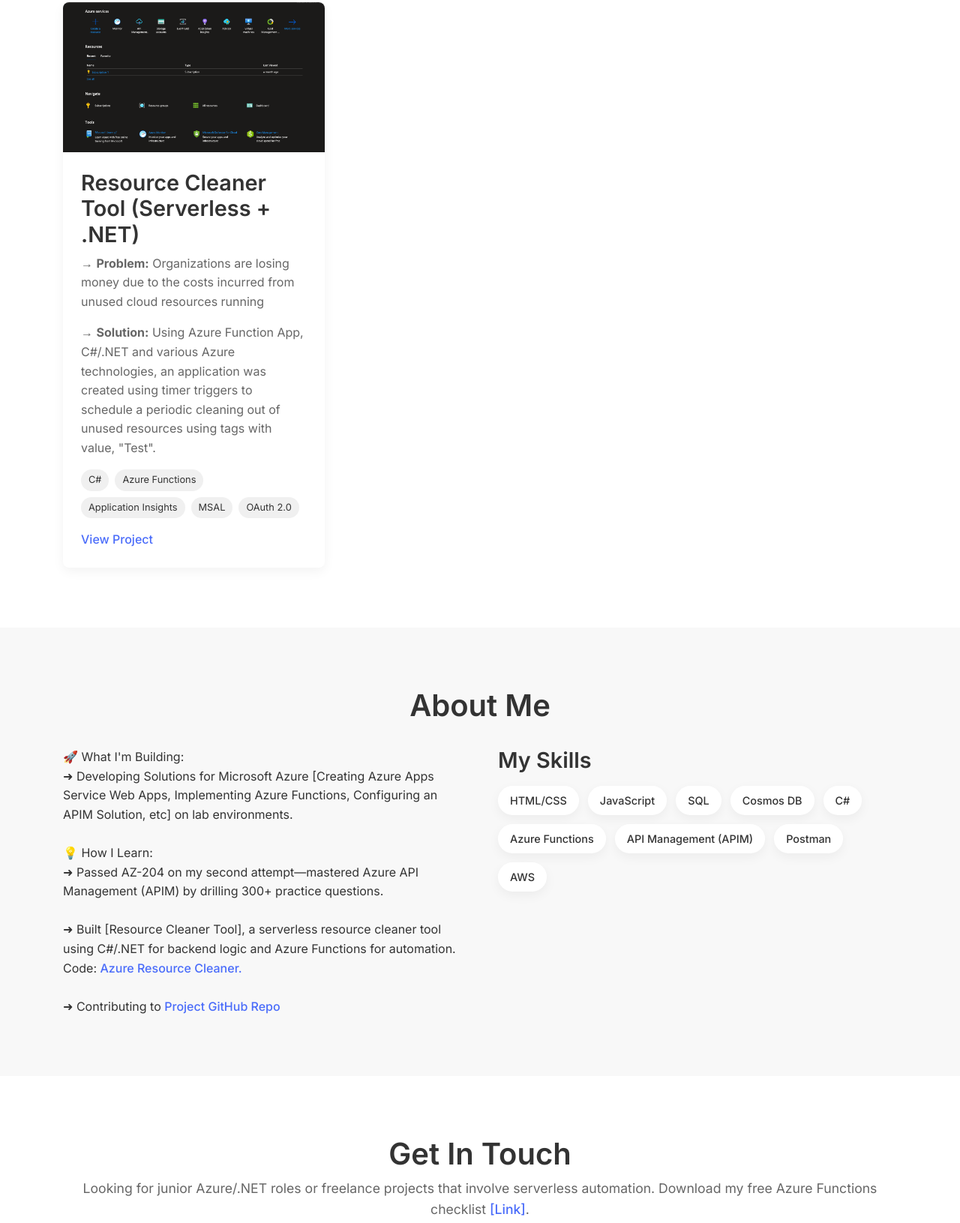
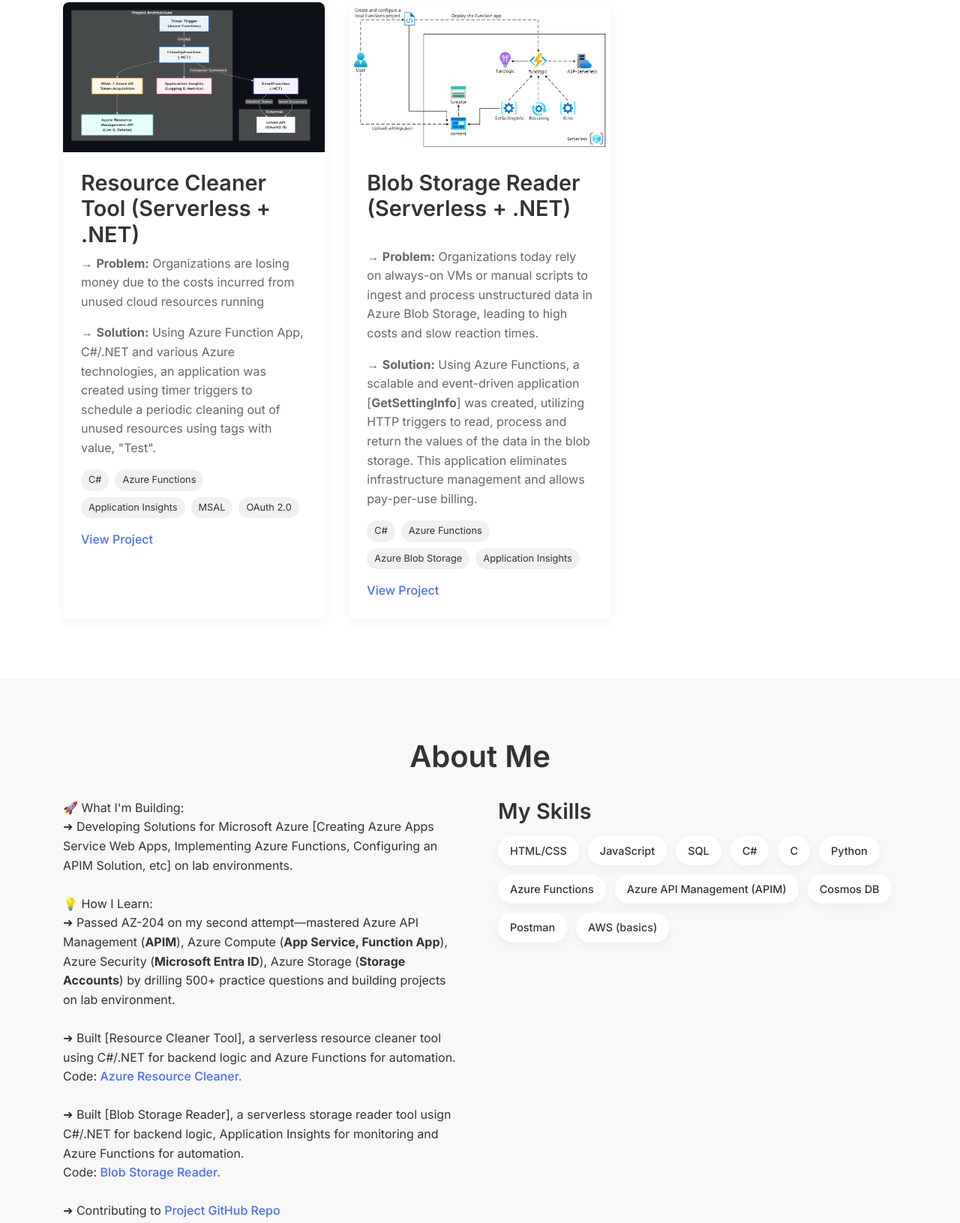
Before and after one commit to dubemliveson/ChidubemNkemka-PortfolioBeta, a plain HTML site: page index.html in a window 1280 px wide. Shown: the part 1004-2635 px from the top of the page at 75% size. Drawn offline with Linux system fonts and the light colour scheme.

Commit message:
updated commit

```diff
--- a/css/style.css
+++ b/css/style.css
@@ -257,7 +257,7 @@ header {
 .project-image img {
     width: 100%;
     height: 100%;
-    object-fit: cover;
+    object-fit: fill;
     transition: var(--transition);
 }
 
--- a/index.html
+++ b/index.html
@@ -54,7 +54,7 @@
                     <!-- Project 1 -->
                     <div class="project-card">
                         <div class="project-image">
-                            <img src="images/Azure_Portal.png" alt="Project 1">
+                            <img src="images/Design_Architecture_blobstorage.png" alt="Project 1">
                         </div>
                         <div class="project-info">
                             <h3>Resource Cleaner Tool (Serverless + .NET)</h3>
@@ -72,20 +72,24 @@
                     </div>
 
                     <!-- Project 2 -->
-                    <!-- <div class="project-card">
+                    <div class="project-card">
                         <div class="project-image">
-                            <img src="images/project2.jpg" alt="Project 2">
+                            <img src="images/Design_Architecture.png" alt="Project 2">
                         </div>
                         <div class="project-info">
-                            <h3>Project Name</h3>
-                            <p>UI/UX Design</p>
+                            <h3>Blob Storage Reader (Serverless + .NET)  </h3>
+                            <br>
+                            <p>→ <b>Problem:</b> Organizations today rely on always-on VMs or manual scripts to ingest and process unstructured data in Azure Blob Storage, leading to high costs and slow reaction times.</p>
+                            <p>→ <b>Solution:</b> Using Azure Functions, a scalable and event-driven application [<b>GetSettingInfo</b>] was created, utilizing HTTP triggers to read, process and return the values of the data in the blob storage. This application eliminates infrastructure management and allows pay-per-use billing.</p>
                             <div class="project-tags">
-                                <span>Figma</span>
-                                <span>Design System</span>
+                                <span>C#</span>
+                                <span>Azure Functions</span>
+                                <span>Azure Blob Storage</span>
+                                <span>Application Insights</span>
                             </div>
-                            <a href="#" class="project-link">View Project</a>
+                            <a href="https://github.com/dubemliveson/AzureProjects/tree/main/Functions/C%23/ProjectOne" class="project-link">View Project</a>
                         </div>
-                    </div> -->
+                    </div>
 
                     <!-- Project 3 -->
                     <!-- <div class="project-card">
@@ -136,13 +140,17 @@
                             <br><br>
                             💡 How I Learn:
                             <br>
-                            ➜ Passed AZ-204 on my second attempt—mastered Azure API Management (APIM) by drilling 300+ practice questions.
+                            ➜ Passed AZ-204 on my second attempt—mastered Azure API Management (<b>APIM</b>), Azure Compute (<b>App Service, Function App</b>), Azure Security (<b>Microsoft Entra ID</b>), Azure Storage (<b>Storage Accounts</b>) by drilling 500+ practice questions and building projects on lab environment.
                             <br><br>
                             ➜ Built [Resource Cleaner Tool], a serverless resource cleaner tool using C#/.NET for backend logic and Azure Functions for automation.
-                            <br>
                             Code: <a href="https://github.com/dubemliveson/Csharp-Stanbicproject-group5.git" class="project-link">Azure Resource Cleaner.</a>
                             <br><br>
-                            ➜ Contributing to <a href="https://github.com/dubemliveson/MSLearn_Projects.git" class="project-link">Project GitHub Repo</a></p>
+                            ➜ Built [Blob Storage Reader], a serverless storage reader tool usign C#/.NET for backend logic, Application Insights for monitoring and Azure Functions for automation.
+                            <br>
+                            Code: <a href="https://github.com/dubemliveson/AzureProjects/tree/main/Functions/C%23/ProjectOne" class="project-link">Blob Storage Reader.</a>
+
+                            <br><br>
+                            ➜ Contributing to <a href="https://github.com/dubemliveson/AzureProjects.git" class="project-link">Project GitHub Repo</a></p>
                     </div>
                     <div class="skills">
                         <h3>My Skills</h3>
@@ -150,12 +158,14 @@
                             <span>HTML/CSS</span>
                             <span>JavaScript</span>
                             <span>SQL</span>
+                            <span>C#</span>
+                            <span>C</span>
+                            <span>Python</span>
+                            <span>Azure Functions</span>
+                            <span>Azure API Management (APIM)</span>
                             <span>Cosmos DB</span>
-                            <span>C#</span>
-                            <span>Azure Functions</span>
-                            <span>API Management (APIM)</span>
                             <span>Postman</span>
-                            <span>AWS</span>
+                            <span>AWS (basics)</span>
                             </div>
                         </div>
                     </div>
```
Also changed, not shown: images/Design_Architecture.png (added), images/Design_Architecture_blobstorage.png (added).
